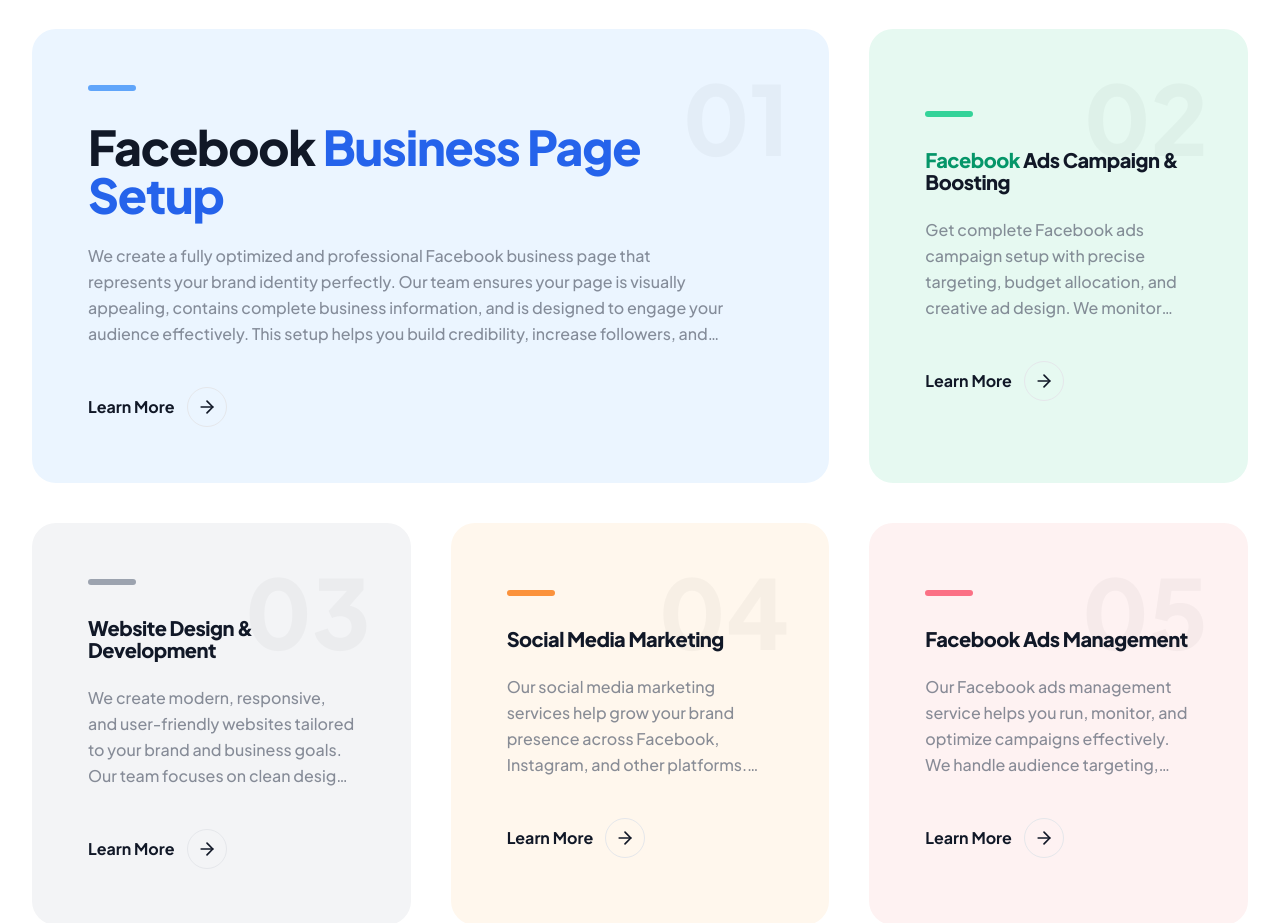
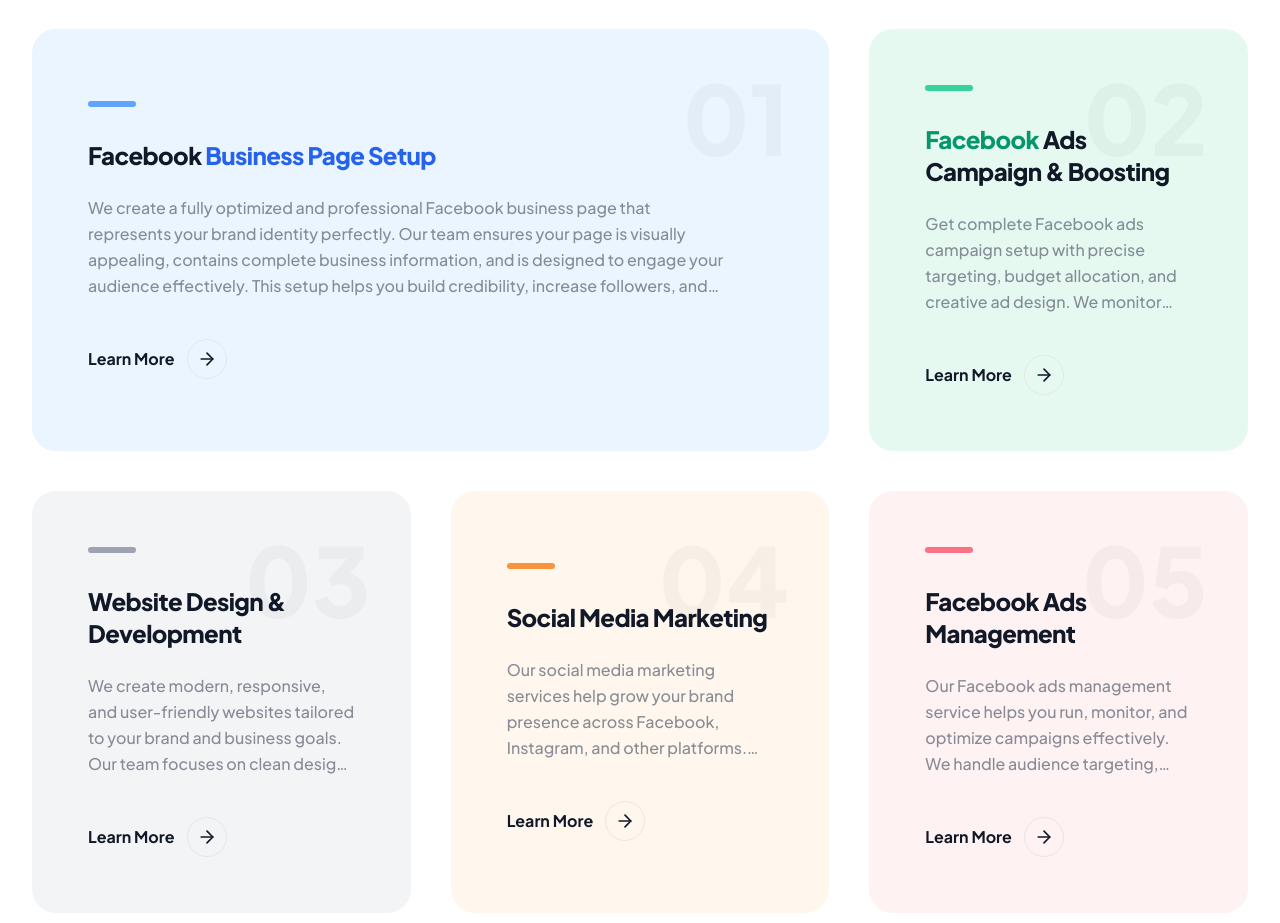
Before and after one commit to greensoulit811-sketch/GREENSOULIT, a React (Vite) app: page / in a window 1280 px wide. Shown: the part 1740-2663 px from the top of the page. Built offline with nearby package versions, Linux system fonts and the light colour scheme.

Commit message:
update for title

```diff
--- a/components/ServiceGrid.tsx
+++ b/components/ServiceGrid.tsx
@@ -114,7 +114,7 @@
                     {/* Tiny Accent Bar */}
                     <div className={`w-12 h-1.5 ${style.accent} rounded-full mb-8 transform origin-left group-hover:scale-x-150 transition-transform duration-700`}></div>
 
-                    <h3 className={`${isWide ? 'text-2xl md:text-5xl' : 'text-xl'} font-black mb-6 leading-[1.1] text-gray-900 tracking-tight ${isWide ? 'max-w-2xl' : ''}`}>
+                    <h3 className={`text-xl md:text-2xl font-black mb-6 leading-[1.1] text-gray-900 tracking-tight ${isWide ? 'max-w-2xl' : ''}`}>
                       {renderTitle(service.title, index)}
                     </h3>
 
```
